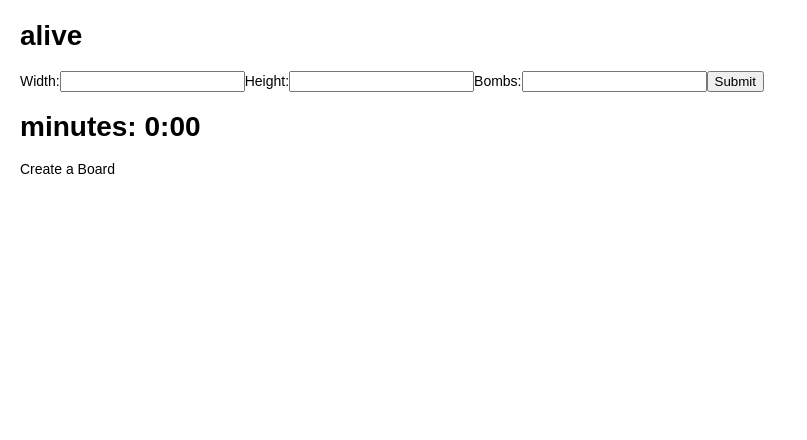
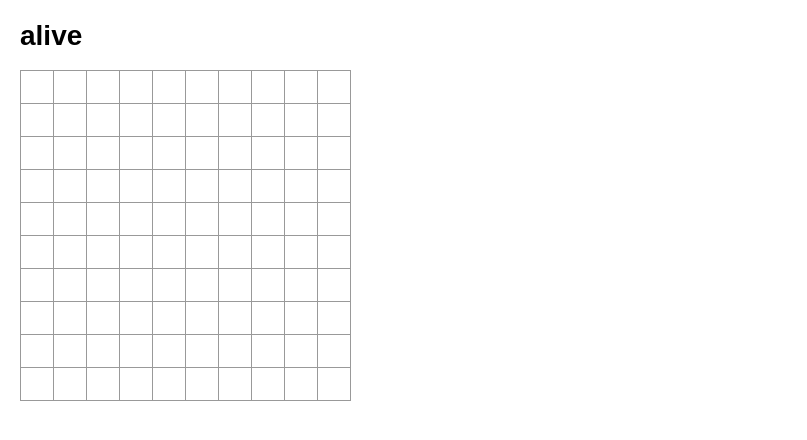
Before and after one commit to dylance/Minesweeper-React, a React (Create React App) app: page / in a window 1280 px wide. Shown: the top 440 px of the page, without its empty margins (0-807 px from the left). Built offline with nearby package versions, Linux system fonts and the light colour scheme.

Commit message:
Render board with redux

```diff
--- a/package.json
+++ b/package.json
@@ -6,7 +6,9 @@
     "react": "^16.7.0",
     "react-dom": "^16.7.0",
     "react-icons": "^3.3.0",
-    "react-scripts": "2.1.3"
+    "react-redux": "^7.0.2",
+    "react-scripts": "2.1.3",
+    "redux": "^4.0.1"
   },
   "scripts": {
     "start": "react-scripts start",
--- /dev/null
+++ b/src/actions/board.js
@@ -0,0 +1,8 @@
+export const CREATE_BOARD = "CREATE_BOARD"
+
+export function makeMove(board) {
+  return {
+    type: CREATE_BOARD,
+    board
+  };
+}
--- /dev/null
+++ b/src/actions/game.js
@@ -0,0 +1,8 @@
+export const CREATE_BOARD = "CREATE_BOARD"
+
+export function makeMove(board) {
+  return {
+    type: CREATE_BOARD,
+    board
+  };
+}
--- a/src/components/App.jsx
+++ b/src/components/App.jsx
@@ -1,4 +1,5 @@
 import React, { Component } from "react";
+import { connect } from "react-redux";
 
 import Board from "./Board";
 import PlayAgain from "./PlayAgain";
@@ -123,33 +124,48 @@ class App extends Component {
   }
 
   render() {
+    console.log("The App's props are: ", this.props)
     return (
       <div>
         <h1>{this.state.status}</h1>
-        <SelectSize
-          handleSubmit={this.handleSubmit}
-          onChange={this.onChange}
-          width={this.state.tempwidth}
-          height={this.state.tempheight}
-          bombs={this.state.tempbombs}
+{        // <SelectSize
+        //   handleSubmit={this.handleSubmit}
+        //   onChange={this.onChange}
+        //   width={this.state.tempwidth}
+        //   height={this.state.tempheight}
+        //   bombs={this.state.tempbombs}
+        // />
+        // <Timer
+        //   minutes={this.state.minutes}
+        //   zeroPlace={this.state.zeroPlace}
+        //   seconds={this.state.seconds}
+        // />
+        // <Board
+        //   grid={this.state.grid}
+        //   clicked={this.clicked}
+        //   status={this.state.status}
+        //   setFlag={this.setFlag}
+        //   height={this.state.tempheight}
+        //   width={this.state.tempwidth}
+        // />
+        // <PlayAgain aliveOrNot={this.state.status} />
+      }<Board
+          grid={this.props.board}
+            clicked={this.clicked}
+            status={this.state.status}
+            setFlag={this.setFlag}
+            height={10}
+            width={10}
         />
-        <Timer
-          minutes={this.state.minutes}
-          zeroPlace={this.state.zeroPlace}
-          seconds={this.state.seconds}
-        />
-        <Board
-          grid={this.state.grid}
-          clicked={this.clicked}
-          status={this.state.status}
-          setFlag={this.setFlag}
-          height={this.state.tempheight}
-          width={this.state.tempwidth}
-        />
-        <PlayAgain aliveOrNot={this.state.status} />
       </div>
     );
   }
 }
 
-export default App;
+function mapStateToProps({ board }) {
+  return {
+    board
+  }
+}
+
+export default connect(mapStateToProps)(App)
--- a/src/index.js
+++ b/src/index.js
@@ -1,7 +1,20 @@
 import React from 'react';
-import ReactDOM from 'react-dom';
+import { render } from 'react-dom';
+import { createStore } from "redux";
+import { Provider } from "react-redux";
+
+import App from "./components/App";
+import reducer from "./reducers";
 import './index.css';
-import App from './components/App';
+console.log("the reducer is: ", reducer)
 
+const store = createStore(reducer)
 
-ReactDOM.render(<App />, document.getElementById('root'));
+console.log("the store is: ", store);
+
+render(
+  <Provider store={store}>
+    <App />
+  </Provider>,
+  document.getElementById("root")
+);
--- /dev/null
+++ b/src/reducers/board.js
@@ -0,0 +1,11 @@
+import { CREATE_BOARD } from "../actions/board";
+import createGrid from "../utils/createGrid";
+
+export default function board(state = createGrid(10,10,5), action) {
+  switch (action.type) {
+    case CREATE_BOARD:
+      return action.board
+    default:
+      return state;
+  }
+}
--- /dev/null
+++ b/src/reducers/game.js
@@ -0,0 +1,10 @@
+import { CREATE_BOARD } from "../actions/board";
+
+export default function board(state = {status: 'alive', width: 0, height: 0, bombs: 0}, action) {
+  switch (action.type) {
+    case CREATE_BOARD:
+      return action.board
+    default:
+      return state;
+  }
+}
--- /dev/null
+++ b/src/reducers/index.js
@@ -0,0 +1,5 @@
+import { combineReducers } from 'redux'
+import board from './board'
+import game from './game'
+
+export default combineReducers({board, game})
```
Also changed, not shown: 1 other file (tests, documents, lock files or other folders).
